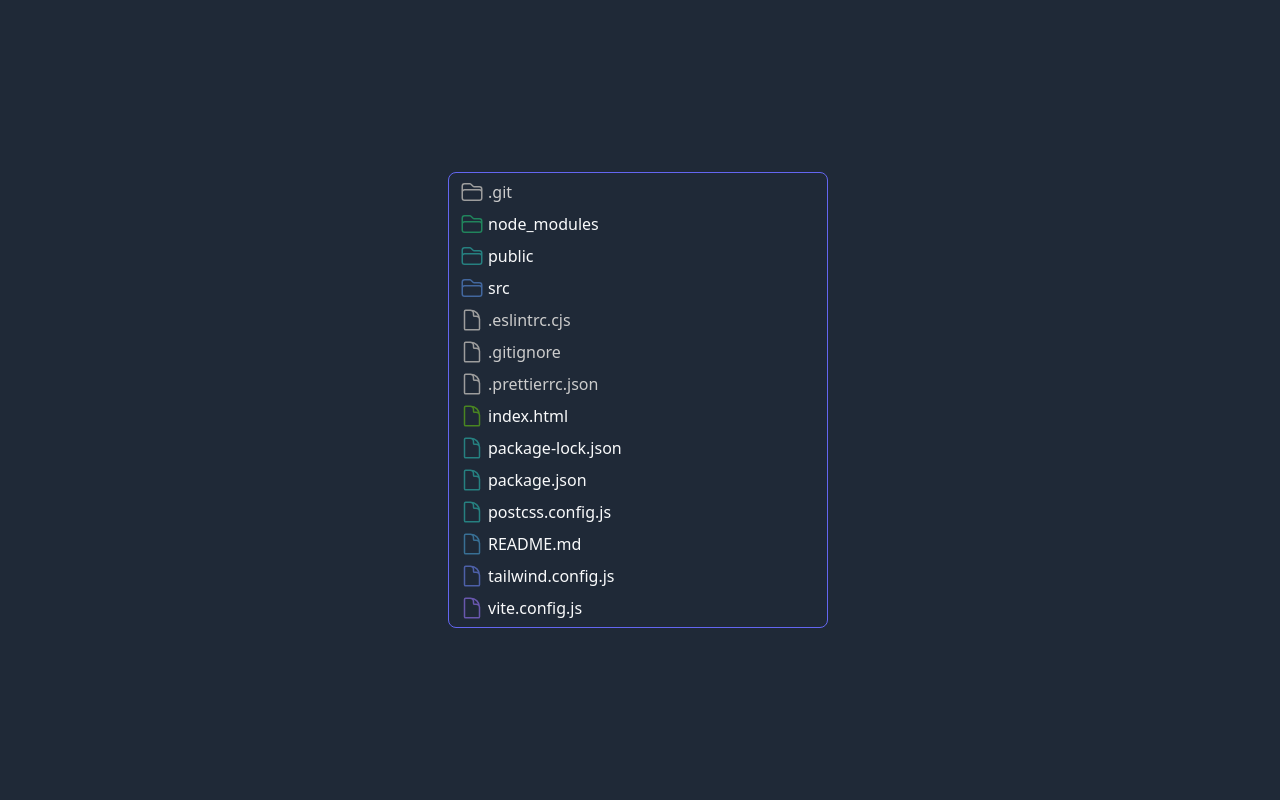
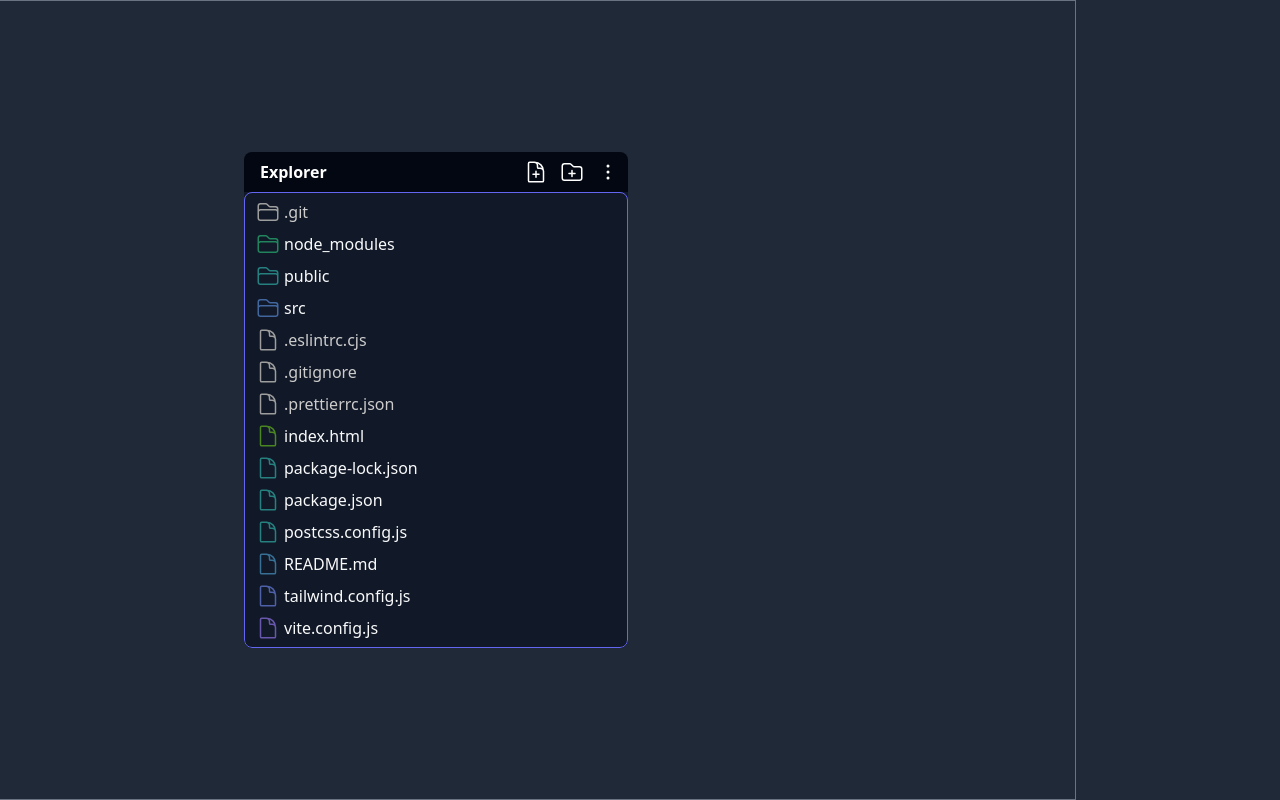
Before and after one commit to Jeshwin/fs_sidebar, a React (Vite) app: page / in a window 1280 px wide. Built offline with nearby package versions, Linux system fonts and the light colour scheme.

Commit message:
Aesthetic changes

```diff
--- a/src/components/fileExplorer.jsx
+++ b/src/components/fileExplorer.jsx
@@ -5,6 +5,7 @@ import FileItem from "./items/file";
 import FolderItem from "./items/folder";
 import GutterRenderer from "./gutters";
 import Highlighter from "./highlighter";
+import FileExplorerToolbar from "./fileExplorerToolbar";
 
 export default function FileExplorer() {
     const {fileStructure} = useContext(FileStructureContext);
@@ -42,11 +43,17 @@ export default function FileExplorer() {
     }, []);
 
     return (
-        <div className="mx-auto py-8 bg-gray-800 text-gray-50 h-screen grid justify-center place-content-center">
+        <div
+            style={{
+                transform: "translate(-204px",
+            }}
+            className="mx-auto py-8 border border-gray-500 bg-gray-800 text-gray-50 h-screen grid justify-center place-content-center"
+        >
+            <FileExplorerToolbar />
             <ul
                 id="file-explorer"
                 ref={fileStructureRef}
-                className="relative w-96 overflow-scroll p-1 flex flex-col"
+                className="relative w-96 bg-gray-900 rounded-b-lg overflow-scroll p-1 flex flex-col"
             >
                 {fileStructure.map((item) => {
                     if (item.type === "file") {
--- /dev/null
+++ b/src/components/fileExplorerToolbar.jsx
@@ -0,0 +1,24 @@
+import {
+    DocumentPlusIcon,
+    EllipsisVerticalIcon,
+    FolderPlusIcon,
+} from "@heroicons/react/24/outline";
+
+export default function FileExplorerToolbar() {
+    return (
+        <div className="w-full pl-4 p-1 rounded-t-lg bg-gray-950 text-white flex items-center">
+            <div className="font-semibold flex-1">Explorer</div>
+            <div className="font-semibold flex items-center gap-1">
+                <button className="p-1 rounded hover:bg-gray-800">
+                    <DocumentPlusIcon className="w-6 h-6" />
+                </button>
+                <button className="p-1 rounded hover:bg-gray-800">
+                    <FolderPlusIcon className="w-6 h-6" />
+                </button>
+                <button className="p-1 rounded hover:bg-gray-800">
+                    <EllipsisVerticalIcon className="w-6 h-6" />
+                </button>
+            </div>
+        </div>
+    );
+}
--- a/src/components/highlighter.jsx
+++ b/src/components/highlighter.jsx
@@ -75,7 +75,9 @@ export default function Highlighter({y}) {
                         top: `${highlighterPosition.top}px`,
                         left: `${highlighterPosition.left}px`,
                         height: `${highlighterPosition.height}px`,
-                        width: `calc(100% - 4px - ${highlighterPosition.left}px)`,
+                        width: `calc(100% - ${
+                            highlighterPosition.left != 0 ? 4 : 0
+                        }px - ${highlighterPosition.left}px)`,
                         pointerEvents: "none",
                     }}
                     className="border border-indigo-500 transition-all duration-150"
```
